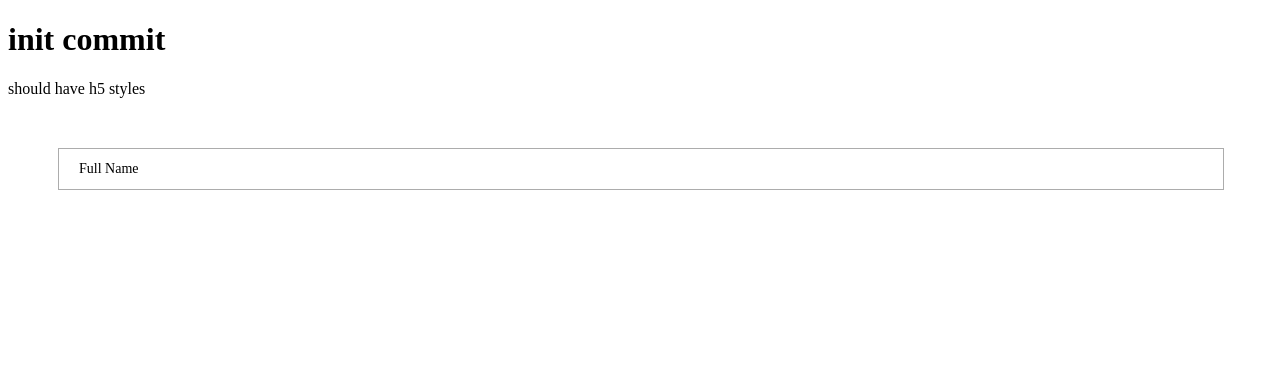
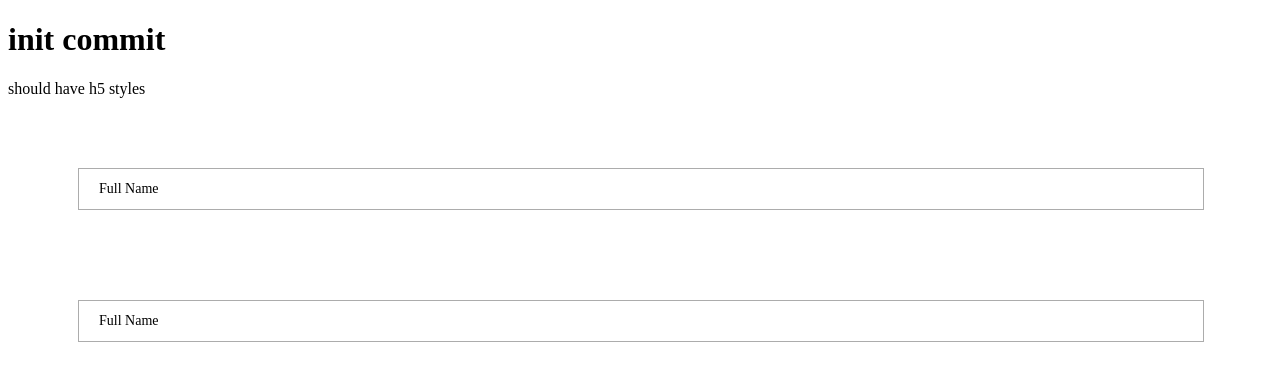
Before and after one commit to MohamedElmdary/kawen, a Next.js app: page / in a window 1280 px wide. Shown: the top 380 px of the page. Built offline with nearby package versions, Linux system fonts and the light colour scheme.

Commit message:
Try Input Control

```diff
--- a/pages/index.tsx
+++ b/pages/index.tsx
@@ -10,7 +10,14 @@ const LandingPage: React.FC = () => {
                 <h1>init commit</h1>
             </div>
             <p className="h5 h5-regular">should have h5 styles</p>
-            <div style={{ margin: '50px' }}>
+            <div style={{ margin: '50px', padding: '20px' }}>
+                <InputControl
+                    label="Full Name"
+                    value={value}
+                    onChange={(e) => setValue(e.target.value)}
+                />
+            </div>
+            <div style={{ margin: '50px', padding: '20px' }}>
                 <InputControl
                     label="Full Name"
                     value={value}
```
